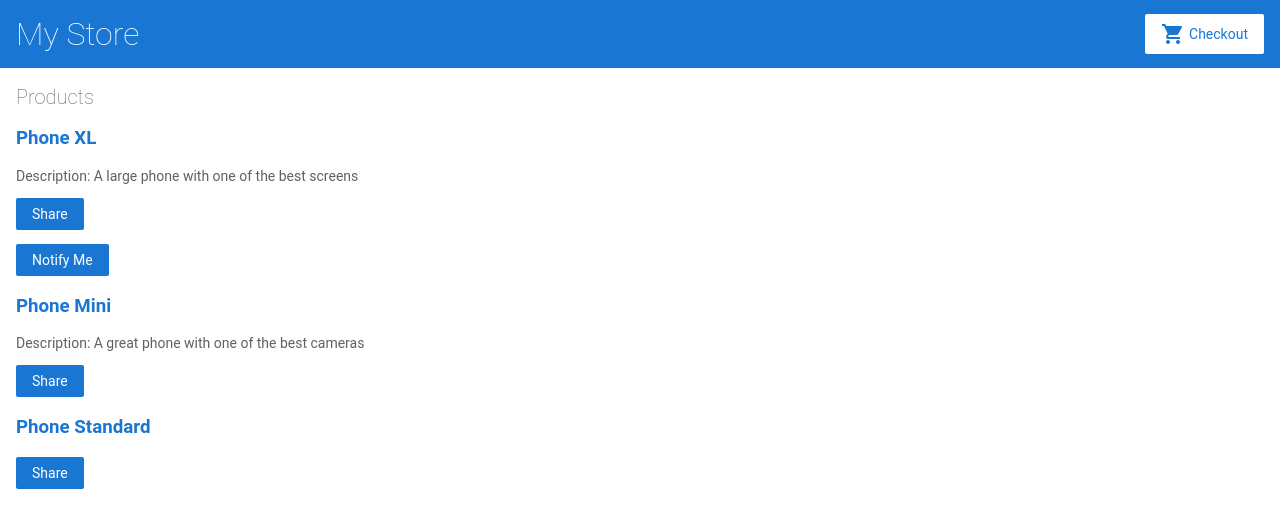
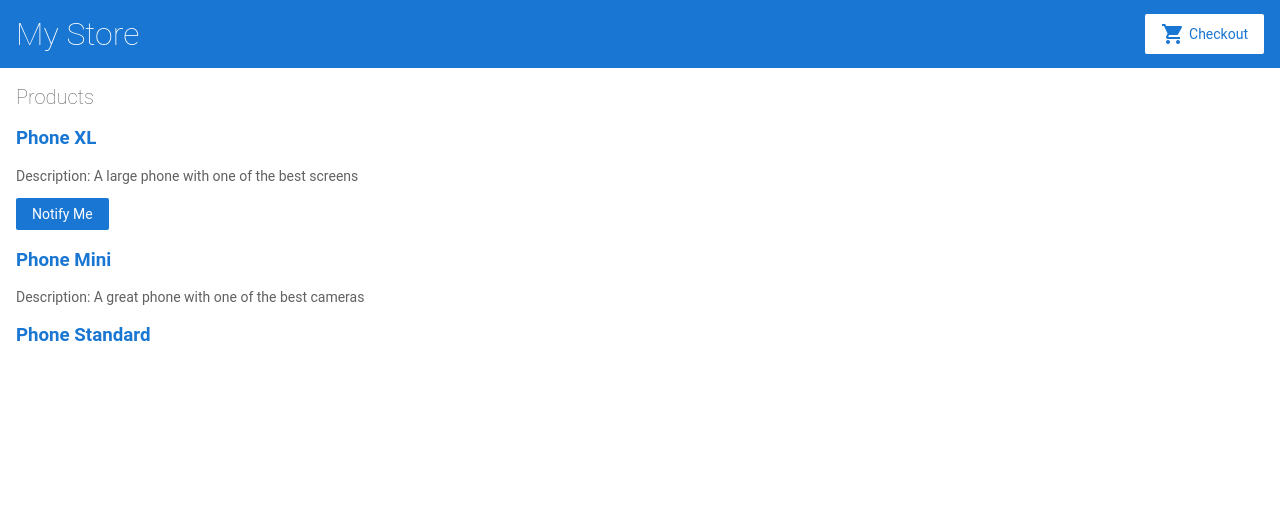
Before and after one commit to scherzomio/angular-from-angular-io-iwyiba, an Angular app: page / in a window 1280 px wide. Shown: the top 528 px of the page. Built offline with nearby package versions, Linux system fonts and the light colour scheme.

Commit message:
1 file modified

```diff
--- a/src/app/product-list/product-list.component.html
+++ b/src/app/product-list/product-list.component.html
@@ -12,9 +12,9 @@
 		Description: {{ product.description }}
 	</p>
 
-	<button (click)="share()">
-    Share
-  </button>
+	<p *ngIf="product.Id">
+		Id: {{ product.Id }}
+	</p>
 
 	<app-products-alerts [product]="product">
 		(notify)="onNotify()"
```
